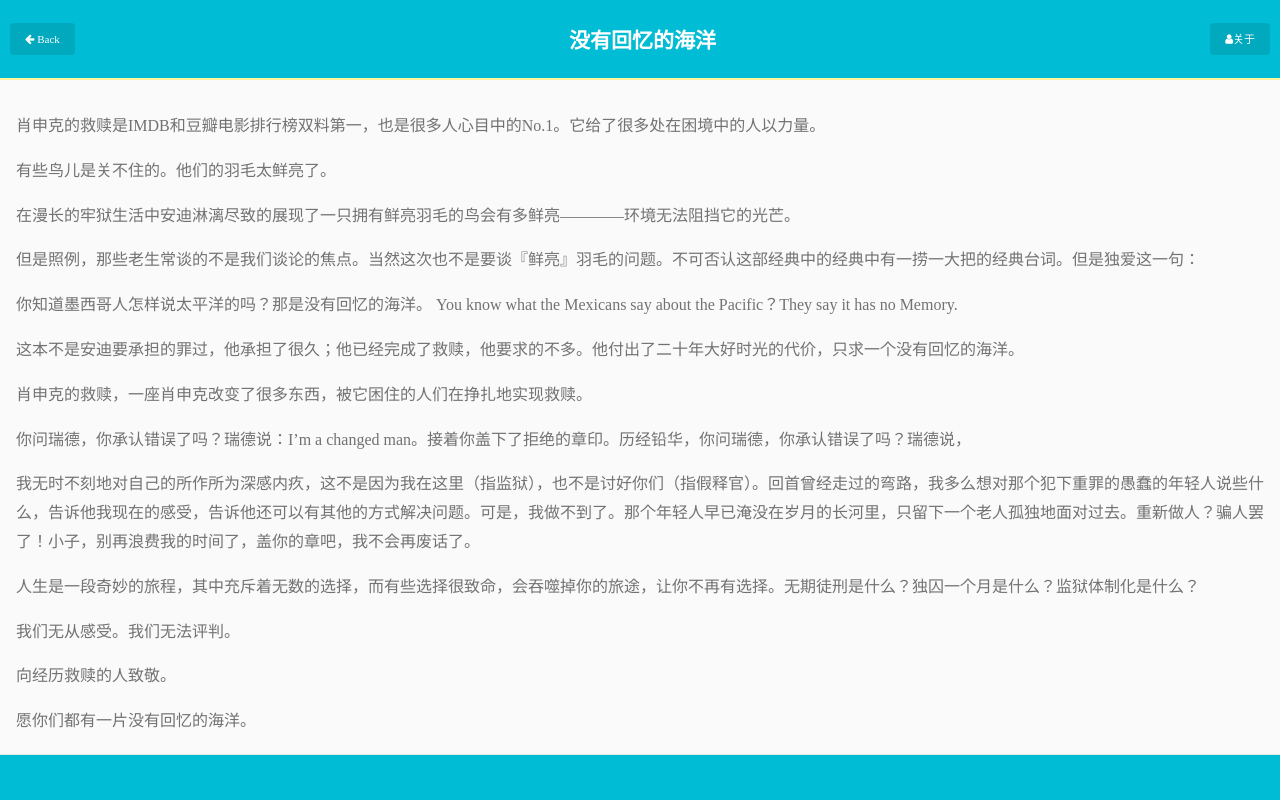
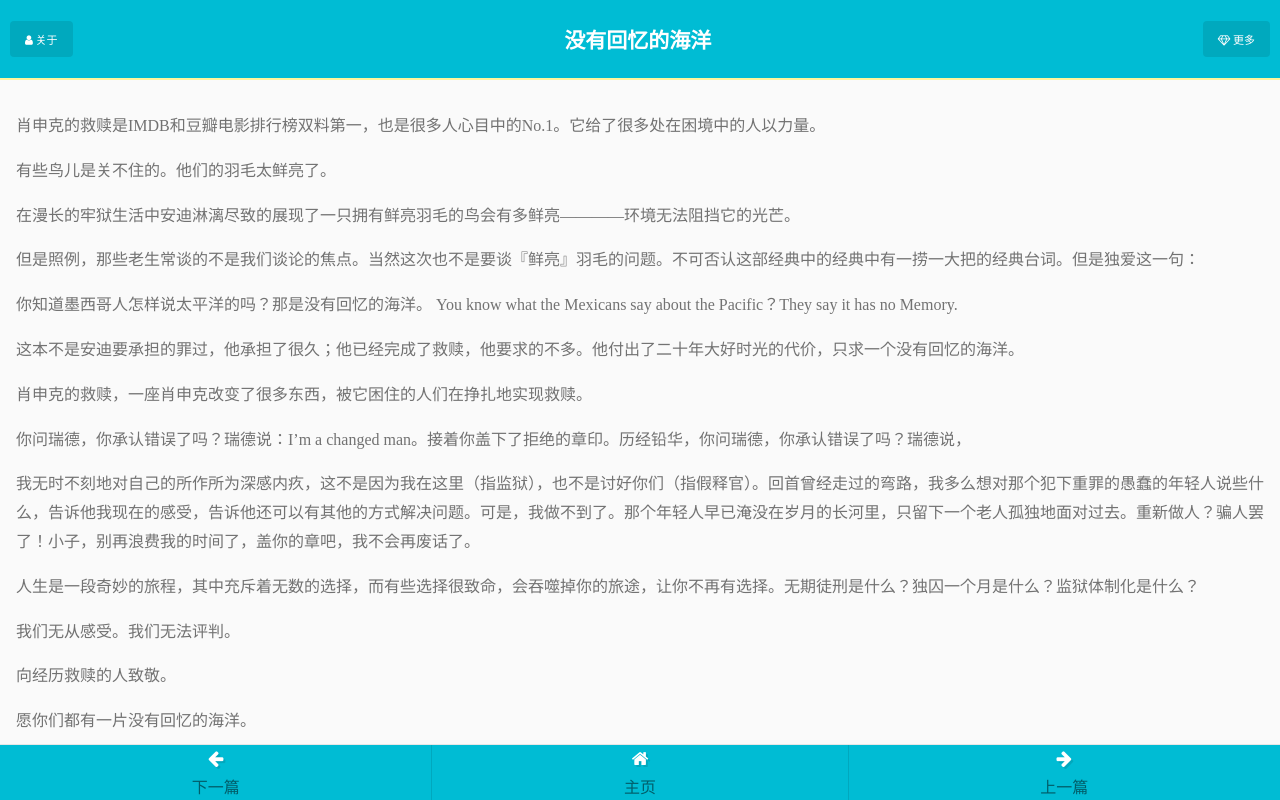
Before and after one commit to RayJune/flex-blog, a website: page source/index.html in a window 1280 px wide. Drawn offline with nearby package versions, Linux system fonts and the light colour scheme; files that its build step writes are made by us from their sources.

Commit message:
enhance Appearance

```diff
--- a/source/index.html
+++ b/source/index.html
@@ -11,12 +11,13 @@
 <div class="app-wrap">
   <header class="app-header">
     <a href="" class="button">
-      <i class="fa fa-arrow-left"></i>
-      Back
+      <i class="fa fa-user"></i>
+      关于
     </a>
     <h1>没有回忆的海洋</h1>
     <a href="" class="button">
-      <i class="fa fa-user">关于</i>
+      <i class="fa fa-diamond"></i>
+      更多
     </a>
   </header>
   <div class="content">
@@ -62,7 +63,18 @@
     </p>
   </div>
   <div class="app-footer">
-  </div>
+    <a href="">
+      <i class="fa fa-arrow-left"></i>
+      下一篇
+    </a>
+    <a href="#">
+      <i class="fa fa-home"></i>
+      主页
+    </a>
+    <a href="">
+      <i class="fa fa-arrow-right"></i>
+      上一篇
+    </a>
 </div>
 </body>
 </html>
--- a/source/package.json
+++ b/source/package.json
@@ -11,6 +11,7 @@
   "devDependencies": {
     "gulp": "^3.9.1",
     "gulp-autoprefixer": "^3.1.1",
-    "gulp-sass": "^2.3.2"
+    "gulp-sass": "^2.3.2",
+    "gulp-wrap": "^0.13.0"
   }
 }
--- a/source/styles/main.scss
+++ b/source/styles/main.scss
@@ -118,11 +118,10 @@
   flex-grow: 1;
   line-height: 1.8;
   padding: 16px;
-  overflow-y: scroll;
 }
 
 .app-footer {
-  height: 46px;
+  height: 56px;
   flex-shrink: 0;
   display: flex;
   background-color: $primary-color;
@@ -131,14 +130,14 @@
     padding: 5px;
     text-align: center;
     color: rgba(0,0,0,0.5);
-    border-left: 2px solid rgba(0,0,0,0.1);
+    border-left: 1px solid rgba(0,0,0,0.1);
     flex-grow: 1;
     &:first-child {
       border-left: 0;
     }
     i {
       display: block;
-      font-size: 15px;
+      font-size: 18px;
       color: white;
       text-shadow: 2px 2px 0 rgba(0,0,0,0.1);
       padding-bottom: 6px;
```
Also changed, not shown: index.html (+1 -4 lines), source/gulpfile.js (+7 -0 lines), styles/main.css.
